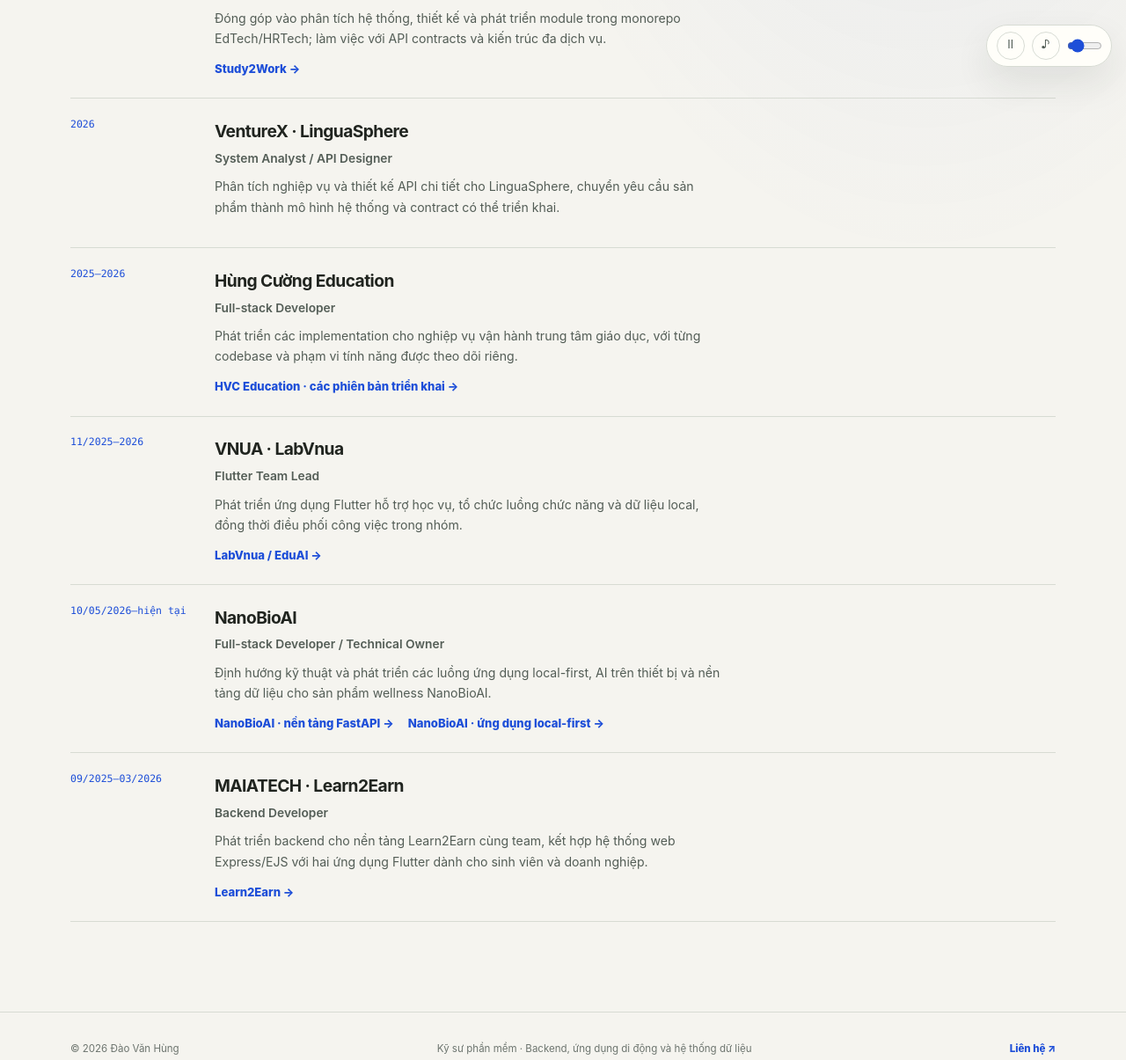
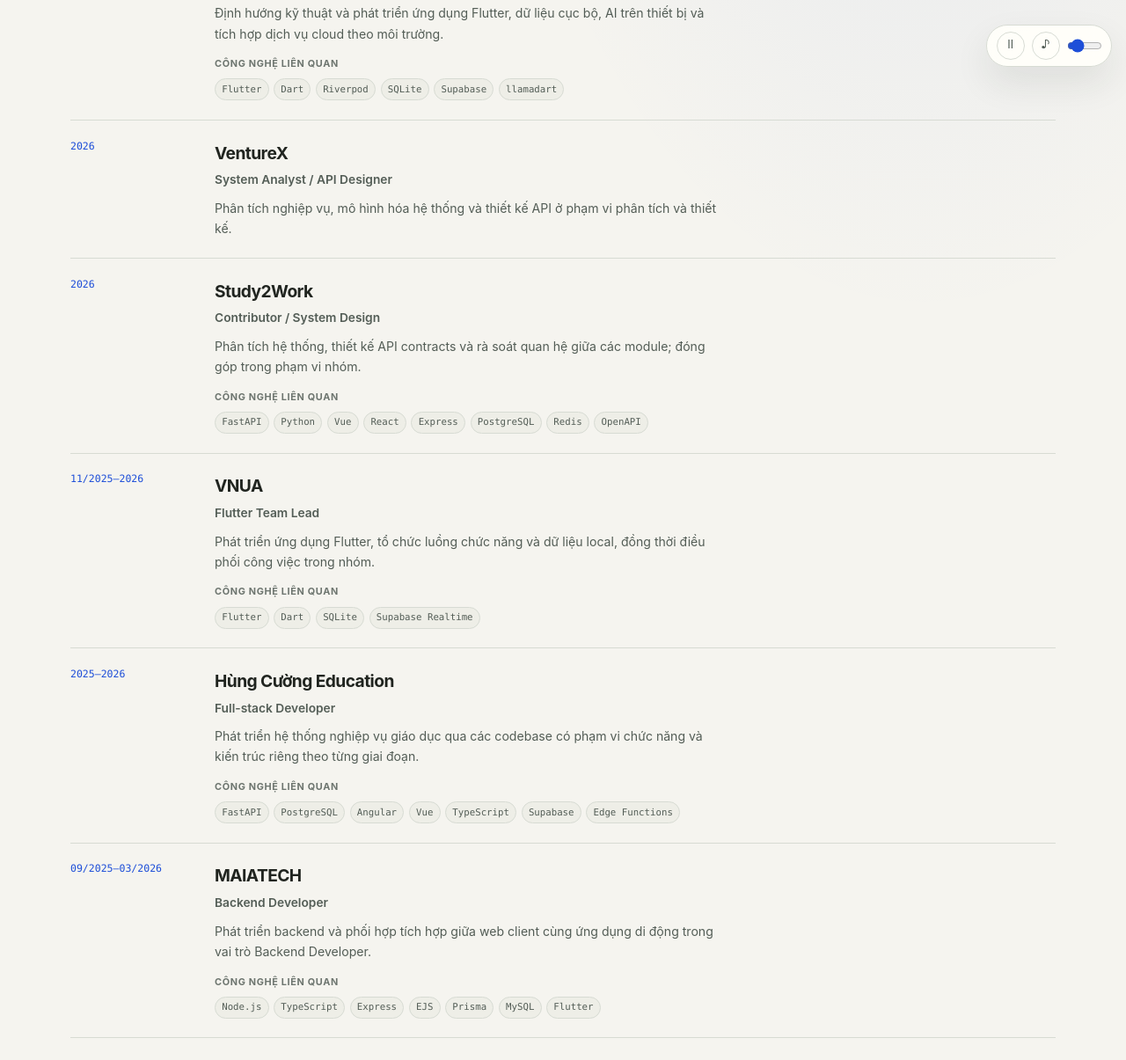
Before and after one commit to daovanhung-dev/portfolio, an Astro site: page /portfolio/experience in a window 1280 px wide. Shown: the part 708-1913 px from the top of the page at 88% size. Built offline with nearby package versions, Linux system fonts and the light colour scheme; Astro itself is replaced by a stand-in of ours.

Commit message:
Refocus experience page on work history

```diff
--- a/src/content.config.ts
+++ b/src/content.config.ts
@@ -47,7 +47,9 @@
     organization: z.string(),
     role: z.string(),
     period: z.string(),
+    order: z.number().int().positive(),
     summary: z.string(),
+    technologies: z.array(z.string().trim().min(1)).default([]),
     evidenceIds: z.array(z.string()).min(1),
     projectSlugs: z.array(z.string()),
     attribution: z.enum(['user-attested', 'source-backed', 'mixed']),
--- a/src/content/experiences/fpt.mdx
+++ b/src/content/experiences/fpt.mdx
@@ -4,7 +4,9 @@
   "organization": "FPT Software",
   "role": "Full-stack Developer",
   "period": "Intern 03/2026–07/2026 · Fresher 07/2026–hiện tại",
-  "summary": "Phát triển quy trình nghiệp vụ doanh nghiệp bằng Vue, Flask, PostgreSQL và SQL; phân tích yêu cầu, lần theo luồng UI → API → service → dữ liệu và hỗ trợ kiểm thử hồi quy.",
+  "order": 1,
+  "summary": "Phân tích yêu cầu, truy vết luồng xử lý từ giao diện đến dữ liệu, sửa lỗi trong phạm vi được giao và hỗ trợ kiểm thử hồi quy.",
+  "technologies": ["Vue", "Flask", "PostgreSQL", "SQL"],
   "attribution": "user-attested",
   "evidenceIds": [
     "ev-fpt-role"
@@ -20,4 +22,4 @@
 - Truy vết xuyên tầng từ giao diện đến service và SQL.
 - Sửa lỗi trong phạm vi được giao và kiểm tra hồi quy.
 
-Phạm vi mô tả được giữ ở mức tổng quát để bảo vệ thông tin khách hàng.
+Phạm vi công việc được mô tả ở mức tổng quát để bảo vệ thông tin khách hàng.
--- a/src/content/experiences/hvc-work.mdx
+++ b/src/content/experiences/hvc-work.mdx
@@ -4,7 +4,9 @@
   "organization": "Hùng Cường Education",
   "role": "Full-stack Developer",
   "period": "2025–2026",
-  "summary": "Phát triển các implementation cho nghiệp vụ vận hành trung tâm giáo dục, với từng codebase và phạm vi tính năng được theo dõi riêng.",
+  "order": 6,
+  "summary": "Phát triển hệ thống nghiệp vụ giáo dục qua các codebase có phạm vi chức năng và kiến trúc riêng theo từng giai đoạn.",
+  "technologies": ["FastAPI", "PostgreSQL", "Angular", "Vue", "TypeScript", "Supabase", "Edge Functions"],
   "attribution": "mixed",
   "evidenceIds": [
     "ev-hvc-role",
@@ -20,4 +22,4 @@
 
 ## Đóng góp
 
-Làm việc với các phiên bản FastAPI/PostgreSQL, Angular/Supabase và Vue/Supabase. Phân tích từng implementation theo thời điểm, kiến trúc và module để thể hiện chính xác quá trình phát triển sản phẩm.
+Làm việc với các codebase theo từng giai đoạn, phân tích kiến trúc, module và phạm vi chức năng tương ứng.
--- a/src/content/experiences/maiatech.mdx
+++ b/src/content/experiences/maiatech.mdx
@@ -1,10 +1,12 @@
 ---
 {
   "id": "maiatech",
-  "organization": "MAIATECH · Learn2Earn",
+  "organization": "MAIATECH",
   "role": "Backend Developer",
   "period": "09/2025–03/2026",
-  "summary": "Phát triển backend cho nền tảng Learn2Earn cùng team, kết hợp hệ thống web Express/EJS với hai ứng dụng Flutter dành cho sinh viên và doanh nghiệp.",
+  "order": 7,
+  "summary": "Phát triển backend và phối hợp tích hợp giữa web client cùng ứng dụng di động trong vai trò Backend Developer.",
+  "technologies": ["Node.js", "TypeScript", "Express", "EJS", "Prisma", "MySQL", "Flutter"],
   "attribution": "mixed",
   "evidenceIds": [
     "ev-learn2earn-role",
@@ -18,6 +20,6 @@
 
 ## Đóng góp
 
-Tham gia phát triển backend trong giai đoạn 09/2025–03/2026. Dự án thể hiện cách các luồng web và ứng dụng di động kết nối trong một sản phẩm hỗ trợ học tập và nghề nghiệp.
+Tham gia phát triển backend và phối hợp với các phần giao diện web, ứng dụng di động trong giai đoạn 09/2025–03/2026.
 
-Đây là snapshot lịch sử của dự án.
+Các công nghệ được liệt kê theo snapshot mã nguồn lịch sử; vai trò cá nhân được ghi nhận riêng trong phần nguồn.
--- a/src/content/experiences/nano-owner.mdx
+++ b/src/content/experiences/nano-owner.mdx
@@ -4,7 +4,9 @@
   "organization": "NanoBioAI",
   "role": "Full-stack Developer / Technical Owner",
   "period": "10/05/2026–hiện tại",
-  "summary": "Định hướng kỹ thuật và phát triển các luồng ứng dụng local-first, AI trên thiết bị và nền tảng dữ liệu cho sản phẩm wellness NanoBioAI.",
+  "order": 2,
+  "summary": "Định hướng kỹ thuật và phát triển ứng dụng Flutter, dữ liệu cục bộ, AI trên thiết bị và tích hợp dịch vụ cloud theo môi trường.",
+  "technologies": ["Flutter", "Dart", "Riverpod", "SQLite", "Supabase", "llamadart"],
   "attribution": "mixed",
   "evidenceIds": [
     "ev-nanobio-role",
@@ -19,4 +21,4 @@
 
 ## Đóng góp
 
-Kết nối trải nghiệm Flutter với dữ liệu local, các lựa chọn AI trên thiết bị và những dịch vụ cloud tùy cấu hình. Phạm vi sản phẩm tập trung vào wellness và thiết kế tôn trọng quyền riêng tư.
+Kết nối trải nghiệm ứng dụng với dữ liệu local, các lựa chọn AI trên thiết bị và dịch vụ cloud tùy cấu hình. Tách rõ phạm vi xử lý trên thiết bị với phần phụ thuộc môi trường.
--- a/src/content/experiences/study-work.mdx
+++ b/src/content/experiences/study-work.mdx
@@ -4,7 +4,9 @@
   "organization": "Study2Work",
   "role": "Contributor / System Design",
   "period": "2026",
-  "summary": "Đóng góp vào phân tích hệ thống, thiết kế và phát triển module trong monorepo EdTech/HRTech; làm việc với API contracts và kiến trúc đa dịch vụ.",
+  "order": 4,
+  "summary": "Phân tích hệ thống, thiết kế API contracts và rà soát quan hệ giữa các module; đóng góp trong phạm vi nhóm.",
+  "technologies": ["FastAPI", "Python", "Vue", "React", "Express", "PostgreSQL", "Redis", "OpenAPI"],
   "attribution": "mixed",
   "evidenceIds": [
     "ev-study-role",
@@ -18,4 +20,4 @@
 
 ## Đóng góp
 
-Phân tích quan hệ giữa tài liệu contract, module API và các ứng dụng trong monorepo. Công việc gồm thiết kế hệ thống, rà soát tích hợp và phát triển trong phạm vi nhóm.
+Phân tích hệ thống, thiết kế API contracts, rà soát tích hợp và phát triển module trong phạm vi nhóm.
--- a/src/content/experiences/venturex.mdx
+++ b/src/content/experiences/venturex.mdx
@@ -1,10 +1,12 @@
 ---
 {
   "id": "venturex",
-  "organization": "VentureX · LinguaSphere",
+  "organization": "VentureX",
   "role": "System Analyst / API Designer",
   "period": "2026",
-  "summary": "Phân tích nghiệp vụ và thiết kế API chi tiết cho LinguaSphere, chuyển yêu cầu sản phẩm thành mô hình hệ thống và contract có thể triển khai.",
+  "order": 3,
+  "summary": "Phân tích nghiệp vụ, mô hình hóa hệ thống và thiết kế API ở phạm vi phân tích và thiết kế.",
+  "technologies": [],
   "attribution": "user-attested",
   "evidenceIds": [
     "ev-venturex-design"
--- a/src/content/experiences/vnua-study.mdx
+++ b/src/content/experiences/vnua-study.mdx
@@ -1,10 +1,12 @@
 ---
 {
   "id": "vnua-study",
-  "organization": "VNUA · LabVnua",
+  "organization": "VNUA",
   "role": "Flutter Team Lead",
   "period": "11/2025–2026",
-  "summary": "Phát triển ứng dụng Flutter hỗ trợ học vụ, tổ chức luồng chức năng và dữ liệu local, đồng thời điều phối công việc trong nhóm.",
+  "order": 5,
+  "summary": "Phát triển ứng dụng Flutter, tổ chức luồng chức năng và dữ liệu local, đồng thời điều phối công việc trong nhóm.",
+  "technologies": ["Flutter", "Dart", "SQLite", "Supabase Realtime"],
   "attribution": "mixed",
   "evidenceIds": [
     "ev-vnua-role",
@@ -18,4 +20,4 @@
 
 ## Đóng góp
 
-Xây dựng ứng dụng LabVnua / EduAI với các luồng học vụ, cache local, thông báo và tích hợp dịch vụ. Phạm vi tập trung vào trải nghiệm sinh viên và bản MVP của ứng dụng.
+Xây dựng các luồng ứng dụng, cache local, thông báo và tích hợp dịch vụ; đồng thời hỗ trợ tổ chức công việc trong nhóm.
--- a/src/pages/experience.astro
+++ b/src/pages/experience.astro
@@ -1,36 +1,36 @@
 ---
 import { getCollection } from 'astro:content';
 import SiteLayout from '../components/SiteLayout.astro';
-import { sitePath } from '../utils/paths';
 
-const experiences = (await getCollection('experiences')).sort((a, b) => b.data.period.localeCompare(a.data.period, 'vi'));
-const projects = await getCollection('projects');
+const experiences = (await getCollection('experiences')).sort((a, b) => a.data.order - b.data.order);
 ---
 
-<SiteLayout title="Kinh nghiệm — Đào Văn Hùng" description="Kinh nghiệm phát triển phần mềm của Đào Văn Hùng trong các dự án backend, ứng dụng di động và hệ thống học tập.">
+<SiteLayout title="Kinh nghiệm — Đào Văn Hùng" description="Lịch sử vai trò, phạm vi công việc và công nghệ liên quan của Đào Văn Hùng.">
   <div class="page-shell">
     <header class="page-intro">
-      <span class="eyebrow">Dòng thời gian</span>
+      <span class="eyebrow">Lịch sử công việc</span>
       <h1 class="page-title">Kinh nghiệm</h1>
-      <p class="page-lede">Kinh nghiệm của tôi trải dài từ phân tích nghiệp vụ và thiết kế API đến phát triển ứng dụng, xử lý dữ liệu và kiểm thử.</p>
+      <p class="page-lede">Các vị trí, phạm vi công việc và công nghệ tôi đã làm việc cùng.</p>
     </header>
-    <ol class="timeline-list">
-      {experiences.map((item) => {
-        const related = projects.filter((project) => item.data.projectSlugs.includes(project.id));
-        return (
-          <li class="timeline-entry">
+    <ol class="timeline-list" aria-label="Lịch sử kinh nghiệm làm việc">
+      {experiences.map((item) => (
+        <li class="timeline-entry" data-experience-entry data-experience-id={item.data.id}>
           <time class="timeline-entry__date">{item.data.period}</time>
-            <article>
+          <article class="timeline-entry__content">
             <h2>{item.data.organization}</h2>
             <h3>{item.data.role}</h3>
             <p>{item.data.summary}</p>
-              <div class="timeline-entry__footer">
-                {related.map((project) => <a class="text-link" href={sitePath('/projects/' + project.id)}>{project.data.title} <span aria-hidden="true">→</span></a>)}
+            {item.data.technologies.length > 0 && (
+              <div class="timeline-entry__technologies">
+                <p class="timeline-entry__label">Công nghệ liên quan</p>
+                <ul class="tag-list" aria-label="Công nghệ liên quan" data-experience-technologies>
+                  {item.data.technologies.map((technology) => <li class="tag">{technology}</li>)}
+                </ul>
               </div>
+            )}
           </article>
         </li>
-        );
-      })}
+      ))}
     </ol>
   </div>
 </SiteLayout>
--- a/src/styles/global.css
+++ b/src/styles/global.css
@@ -377,7 +377,10 @@
 .timeline-entry h2 { margin: 0; font-size: 1.2rem; letter-spacing: -.03em; }
 .timeline-entry h3 { margin: .2rem 0 .55rem; color: var(--muted); font-size: .86rem; font-weight: 600; }
 .timeline-entry p { margin: 0; max-width: 65ch; color: var(--muted); font-size: .88rem; }
-.timeline-entry__footer { display: flex; flex-wrap: wrap; align-items: center; gap: .55rem 1rem; margin-top: .8rem; color: var(--subtle); font-size: .74rem; }
+.timeline-entry__technologies { display: grid; gap: .45rem; margin-top: .9rem; }
+.timeline-entry .timeline-entry__label { color: var(--subtle); font-size: .68rem; font-weight: 700; letter-spacing: .06em; text-transform: uppercase; }
+.timeline-entry .tag-list { gap: .35rem; margin: 0; padding: 0; list-style: none; }
+.timeline-entry .tag { border: 1px solid var(--line); border-radius: 999px; }
 
 .capability-grid { display: grid; grid-template-columns: repeat(2, minmax(0, 1fr)); gap: .8rem; }
 .capability-card { padding: 1.1rem; border: 1px solid var(--line); border-radius: 6px; background: var(--surface); }
```
Also changed, not shown: e2e/portfolio.spec.ts (+43 -1 lines), scripts/content-data.mjs (+14 -0 lines). Lines whose indentation alone changed are shown as unchanged.
